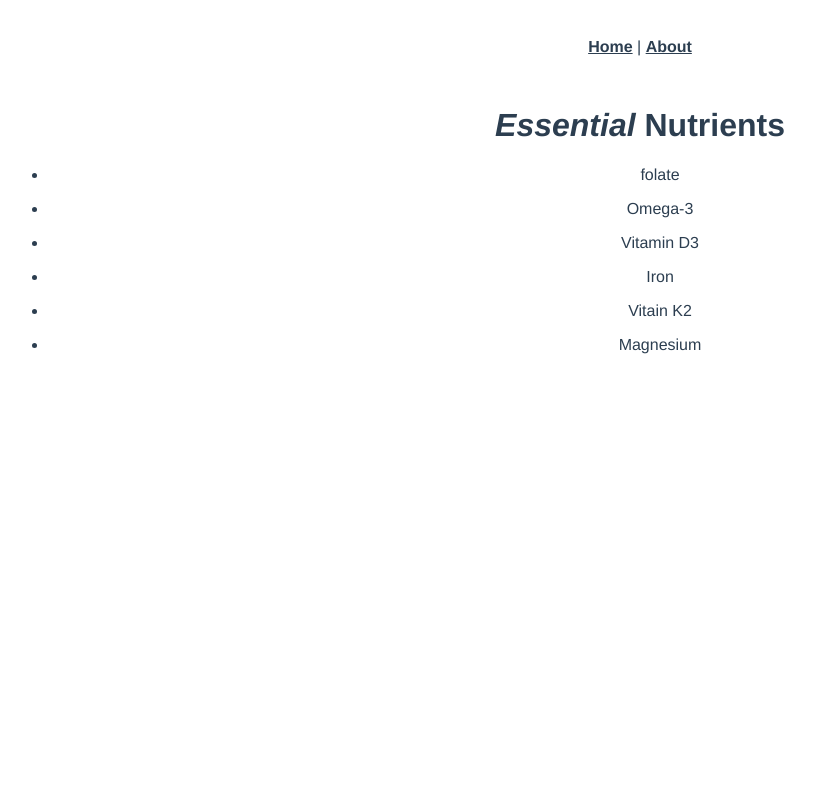
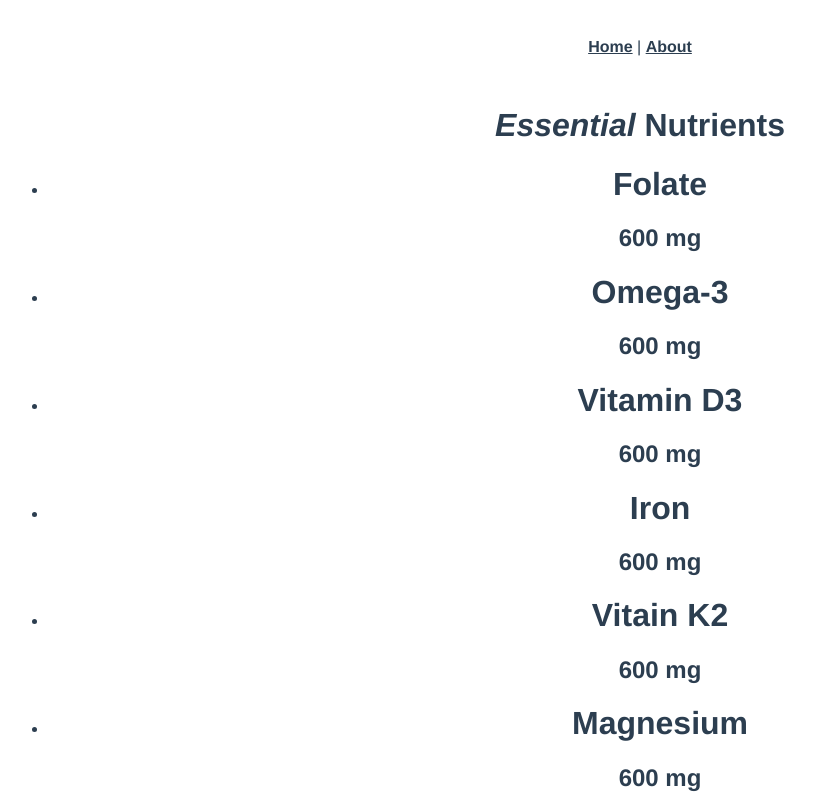
Before and after one commit to hope-andrew/ingredients, a Vue app: page /#/ingredients in a window 1280 px wide. Shown: the whole page, without its empty margins (0-815 px from the left). Built offline with nearby package versions, Linux system fonts and the light colour scheme.

Commit message:
add ingredient card component

```diff
--- /dev/null
+++ b/src/components/IngredientCard.vue
@@ -0,0 +1,36 @@
+<template lang="html">
+  <div class="ingredient-card">
+    <div class="box">
+      <h1>{{name}}</h1>
+      <h2>{{amount}}</h2>
+      <h3>{{location}}</h3>
+    </div>
+  </div>
+</template>
+
+<script>
+export default {
+  name: 'IngredientCard',
+  props: {
+    name: {
+      type: String,
+      required: true,
+      defualt: 'Ingredient',
+    },
+    amount: {
+      type: String,
+      required: false,
+      default: '1 mg',
+    },
+    origin: {
+      type: String,
+      required: false,
+      default: 'California, USA',
+    },
+  },
+
+};
+</script>
+
+<style lang="scss">
+</style>
--- a/src/views/Ingredients.vue
+++ b/src/views/Ingredients.vue
@@ -3,19 +3,28 @@
     <h1><i> Essential</i> Nutrients</h1>
     <ul>
       <li v-for="ingredient in ingredientsList" :key="ingredient">
-        <p>{{ingredient}}</p>
+        <ingredient-card
+          :name="ingredient"
+          amount="600 mg"
+          origin="Vancouver, BC"
+        />
       </li>
     </ul>
   </div>
 </template>
 
 <script>
+import IngredientCard from '../components/IngredientCard.vue';
+
 export default {
   name: 'Ingredients',
+  components: {
+    IngredientCard,
+  },
   data() {
     return {
       ingredientsList: [
-        'folate',
+        'Folate',
         'Omega-3',
         'Vitamin D3',
         'Iron',
```
